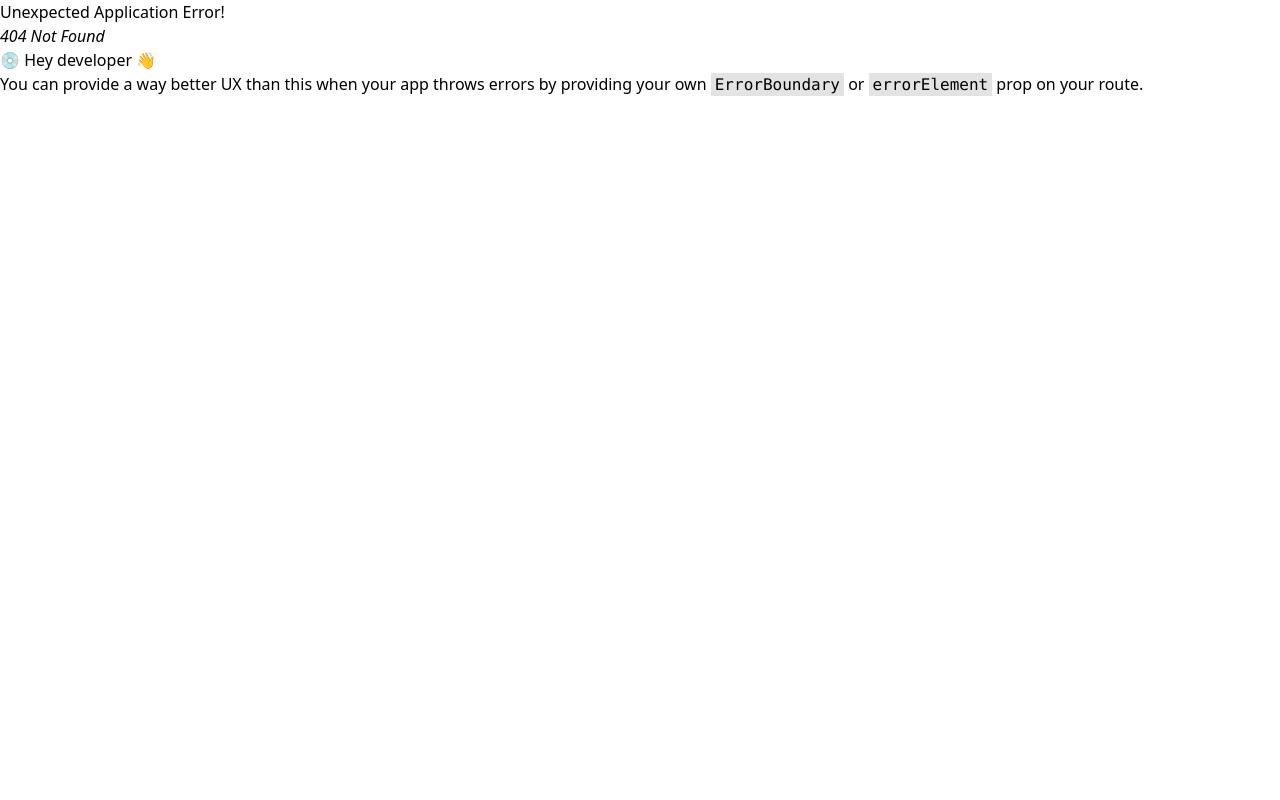
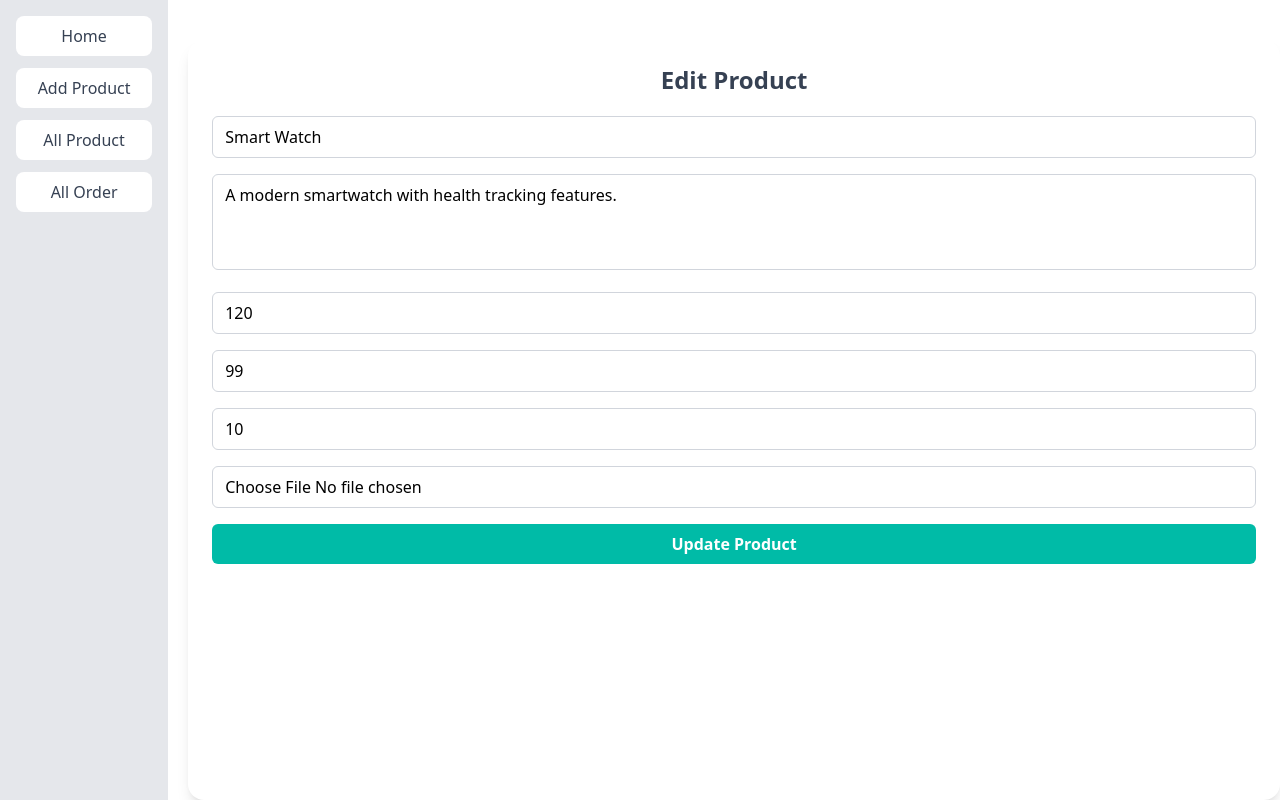
Before and after one commit to rajibulislam60/simpleshop, a React (Vite) app in the folder dashboard/: page /edit/1 in a window 1280 px wide. Before the commit this address had no page. Built offline with nearby package versions, Linux system fonts and the light colour scheme.

Commit message:
add edit area

```diff
--- a/dashboard/src/App.jsx
+++ b/dashboard/src/App.jsx
@@ -10,6 +10,7 @@ import Home from "./pages/Home";
 import AddProduct from "./pages/AddProduct";
 import AllProduct from "./pages/AllProduct";
 import AllOrder from "./pages/AllOrder";
+import Edit from "./Components/Edit";
 
 const router = createBrowserRouter(
   createRoutesFromElements(
@@ -20,6 +21,7 @@ const router = createBrowserRouter(
           <Route path="/addproduct" element={<AddProduct />} />
           <Route path="/allproduct" element={<AllProduct />} />
           <Route path="/allorder" element={<AllOrder />} />
+          <Route path="/edit/:id" element={<Edit />} />
         </Route>
       </Route>
     </>
--- /dev/null
+++ b/dashboard/src/Components/Edit.jsx
@@ -0,0 +1,98 @@
+import React, { useState } from "react";
+
+const Edit = () => {
+  // Example state for editing product data
+  const [product, setProduct] = useState({
+    name: "Smart Watch",
+    description: "A modern smartwatch with health tracking features.",
+    price: 120,
+    discountPrice: 99,
+    quantity: 10,
+    image: "",
+  });
+
+  // Handle input change
+  const handleChange = (e) => {
+    const { name, value } = e.target;
+    setProduct({ ...product, [name]: value });
+  };
+
+  // Handle form submit
+  const handleSubmit = (e) => {
+    e.preventDefault();
+    console.log("Updated Product:", product);
+    alert("Product updated successfully!");
+  };
+
+  return (
+    <div className="max-w-full mx-auto mt-10 p-6 bg-white shadow-lg rounded-2xl">
+      <h2 className="text-2xl font-semibold mb-5 text-center text-gray-700">
+        Edit Product
+      </h2>
+
+      <form onSubmit={handleSubmit} className="space-y-4">
+        <input
+          type="text"
+          name="name"
+          value={product.name}
+          onChange={handleChange}
+          placeholder="Product Name"
+          className="w-full border border-gray-300 rounded-md px-3 py-2 focus:outline-none focus:ring focus:ring-teal-400"
+        />
+
+        <textarea
+          name="description"
+          value={product.description}
+          onChange={handleChange}
+          placeholder="Description"
+          className="w-full border border-gray-300 rounded-md px-3 py-2 h-24 resize-none focus:outline-none focus:ring focus:ring-teal-400"
+        ></textarea>
+
+        <input
+          type="number"
+          name="price"
+          value={product.price}
+          onChange={handleChange}
+          placeholder="Price"
+          className="w-full border border-gray-300 rounded-md px-3 py-2 focus:outline-none focus:ring focus:ring-teal-400"
+        />
+
+        <input
+          type="number"
+          name="discountPrice"
+          value={product.discountPrice}
+          onChange={handleChange}
+          placeholder="Discount Price"
+          className="w-full border border-gray-300 rounded-md px-3 py-2 focus:outline-none focus:ring focus:ring-teal-400"
+        />
+
+        <input
+          type="number"
+          name="quantity"
+          value={product.quantity}
+          onChange={handleChange}
+          placeholder="Quantity"
+          className="w-full border border-gray-300 rounded-md px-3 py-2 focus:outline-none focus:ring focus:ring-teal-400"
+        />
+
+        <input
+          type="file"
+          name="image"
+          onChange={(e) =>
+            setProduct({ ...product, image: e.target.files[0].name })
+          }
+          className="w-full border border-gray-300 rounded-md px-3 py-2 focus:outline-none focus:ring focus:ring-teal-400"
+        />
+
+        <button
+          type="submit"
+          className="w-full bg-teal-500 text-white font-semibold py-2 rounded-md hover:bg-teal-600 transition-all"
+        >
+          Update Product
+        </button>
+      </form>
+    </div>
+  );
+};
+
+export default Edit;
```
